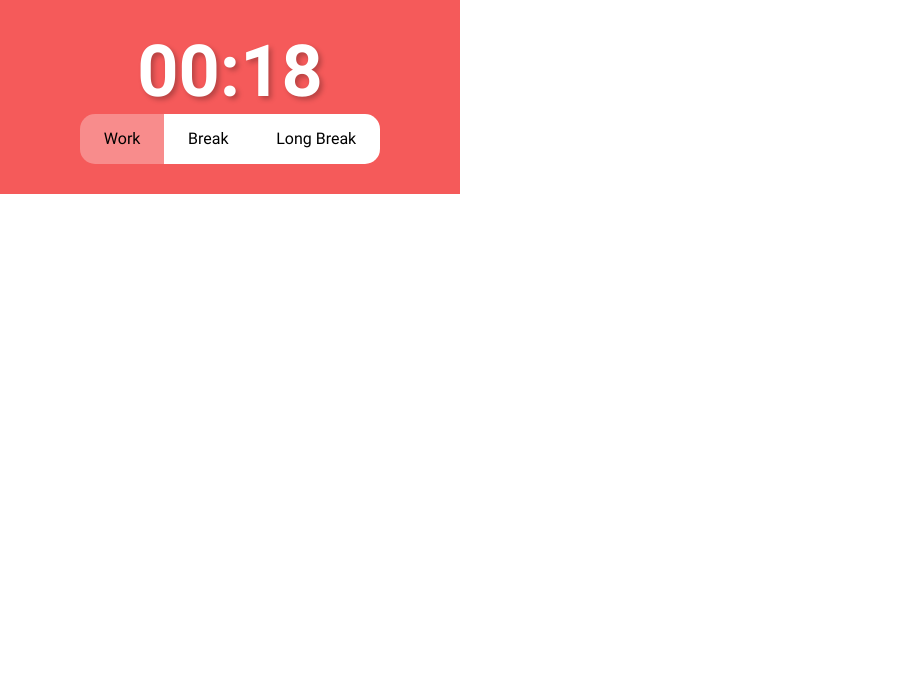
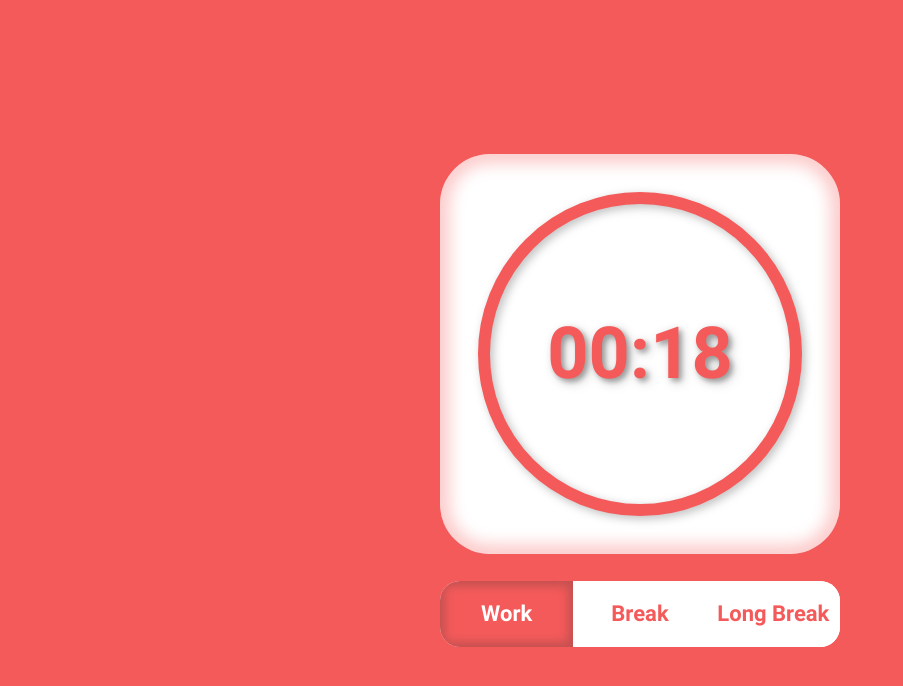
Before and after one commit to ezinber/pomo-project, a React (Create React App) app: page / in a window 1280 px wide. Shown: the top 686 px of the page, without its empty margins (0-903 px from the left). Built offline with nearby package versions, Linux system fonts and the light colour scheme.

Commit message:
styles: Стили таймера

```diff
--- a/src/components/App.js
+++ b/src/components/App.js
@@ -2,9 +2,10 @@ import React, { useContext, useEffect } from 'react';
 import SettingsContext from '../contexts/settingsContext';
 import Timer from './Timer/Timer';
 import useLocalStorage from '../hooks/useLocalStorage';
+import './app.css';
 
 function App() {
-  const defaultSettings = useContext(SettingsContext)
+  const defaultSettings = useContext(SettingsContext);
   const [settings, setSetting] = useLocalStorage('settings', defaultSettings);
 
   const handleTimerEnd = (mode) => {
--- a/src/components/Timer/Button.js
+++ b/src/components/Timer/Button.js
@@ -1,7 +1,9 @@
 import React from 'react';
 
-function Button({ children, mode, handleClick, slug }) {
-  const classes = `timer__button ${mode === slug && 'timer__button_active'}`;
+function Button({ children, mode, handleClick, settings, textColor }) {
+  const {color, slug} = settings;
+  const isActive = mode === slug;
+  const classes = `timer__button ${isActive && 'timer__button_active'}`;
 
   const handleClickButton = () => {
     handleClick(slug);
@@ -9,6 +11,7 @@ function Button({ children, mode, handleClick, slug }) {
 
   return (
     <button
+      style={{background: isActive ? color : '#fff', color: isActive ? '#fff' : textColor}}
       type="button"
       className={classes}
       onClick={handleClickButton}
--- a/src/components/Timer/Timer.js
+++ b/src/components/Timer/Timer.js
@@ -47,12 +47,14 @@ function Timer({ settings, onEnd, onStart, onPause, onModeChange }) {
   return (
     <div className="timer" style={{backgroundColor: settings[mode].color}}>
       <div className="timer__ticker" onClick={handleClickTimer}>
-        {secondsToFormatTime(timerTime)}
+        <div className="timer__time" style={{color: settings[mode].color, borderColor: settings[mode].color}}>
+          {secondsToFormatTime(timerTime)}
+        </div>
       </div>
       <div className="timer__buttons">
-        <Button slug={settings.work.slug} mode={mode} handleClick={modeChange}>Work</Button>
-        <Button slug={settings.break.slug} mode={mode} handleClick={modeChange}>Break</Button>
-        <Button slug={settings.longBreak.slug} mode={mode} handleClick={modeChange}>Long Break</Button>
+        <Button settings={settings.work} textColor={settings[mode].color} mode={mode} handleClick={modeChange}>Work</Button>
+        <Button settings={settings.break} textColor={settings[mode].color} mode={mode} handleClick={modeChange}>Break</Button>
+        <Button settings={settings.longBreak} textColor={settings[mode].color} mode={mode} handleClick={modeChange}>Long Break</Button>
       </div>
       <div>
         <audio src={ring} ref={ringElement} />
--- a/src/components/Timer/timer.css
+++ b/src/components/Timer/timer.css
@@ -1,6 +1,7 @@
 .timer {
-    transition: background-color 500ms ease;
-    width: 400px;
+    flex: 1 1;
+    transition: background-color 200ms ease;
+    width: 100%;
     display: flex;
     flex-direction: column;
     justify-content: center;
@@ -9,7 +10,15 @@
 }
 
 .timer__ticker {
+    display: flex;
+    align-items: center;
+    justify-content: center;
+    width: 400px;
+    height: 400px;
+    background-color: #fff;
+    border-radius: 50px;
     cursor: pointer;
+    box-shadow: inset 0 0 15px 10px rgba(245, 90, 90, 0.3);
     font-family: Roboto, sans-serif;
     font-weight: bold;
     font-size: 72px;
@@ -18,30 +27,60 @@
     text-shadow: 3px 3px 5px rgba(0, 0, 0, 0.25);
 }
 
+.timer__time {
+    display: flex;
+    align-items: center;
+    justify-content: center;
+    border-radius: 50%;
+    width: 300px;
+    height: 300px;
+    left: 362px;
+    top: 210px;
+    border: 12px solid #F55A5A;
+    filter: drop-shadow(3px 3px 5px rgba(0, 0, 0, 0.25));
+    font-weight: bold;
+    font-size: 72px;
+    line-height: 84px;
+    text-shadow: 3px 3px 5px rgba(0, 0, 0, 0.25);
+    transition: all 200ms ease;
+}
+
 .timer__buttons {
     display: flex;
     align-items: center;
     justify-content: space-between;
-    width: 300px;
-    height: 50px;
-    border-radius: 15px;
+    width: 400px;
+    height: 66px;
+    background: #ffffff;
+    border-radius: 20px;
     overflow: hidden;
+    margin-top: 27px;
 }
 
 .timer__button {
+    flex: 1 0;
     font-family: Roboto, sans-serif;
+    font-size: 22px;
+    color: #F55A5A;
+    font-weight: bold;
+    line-height: 26px;
     cursor: pointer;
-    flex-grow: 1;
     border: none;
     background-color: #fff;
     height: 100%;
-    transition: background-color 200ms ease-in-out;
+    transition: all 200ms ease;
 }
 
 .timer__button:hover {
-    background-color: rgba(255, 255, 255, .5);
+    background: rgba(245, 90, 90, 0.3);
 }
 
 .timer__button_active {
-    background-color: rgba(255, 255, 255, .3);
+    color: #FFFFFF;
+    background: #F55A5A;
+    box-shadow: inset 0 0 10px 5px rgba(51, 51, 51, 0.25);
 }
+
+.timer__button_active:hover {
+    background: #F55A5A;
+}
--- /dev/null
+++ b/src/components/app.css
@@ -0,0 +1,6 @@
+.App {
+    display: flex;
+    justify-content: space-between;
+    align-items: stretch;
+    min-height: 100vh;
+}
--- a/src/contexts/settingsContext.js
+++ b/src/contexts/settingsContext.js
@@ -18,7 +18,7 @@ const SettingsContext = createContext({
       color: '#524fe1',
       slug: 'longBreak',
     },
-  }
+  },
 });
 
 export default SettingsContext;
```
